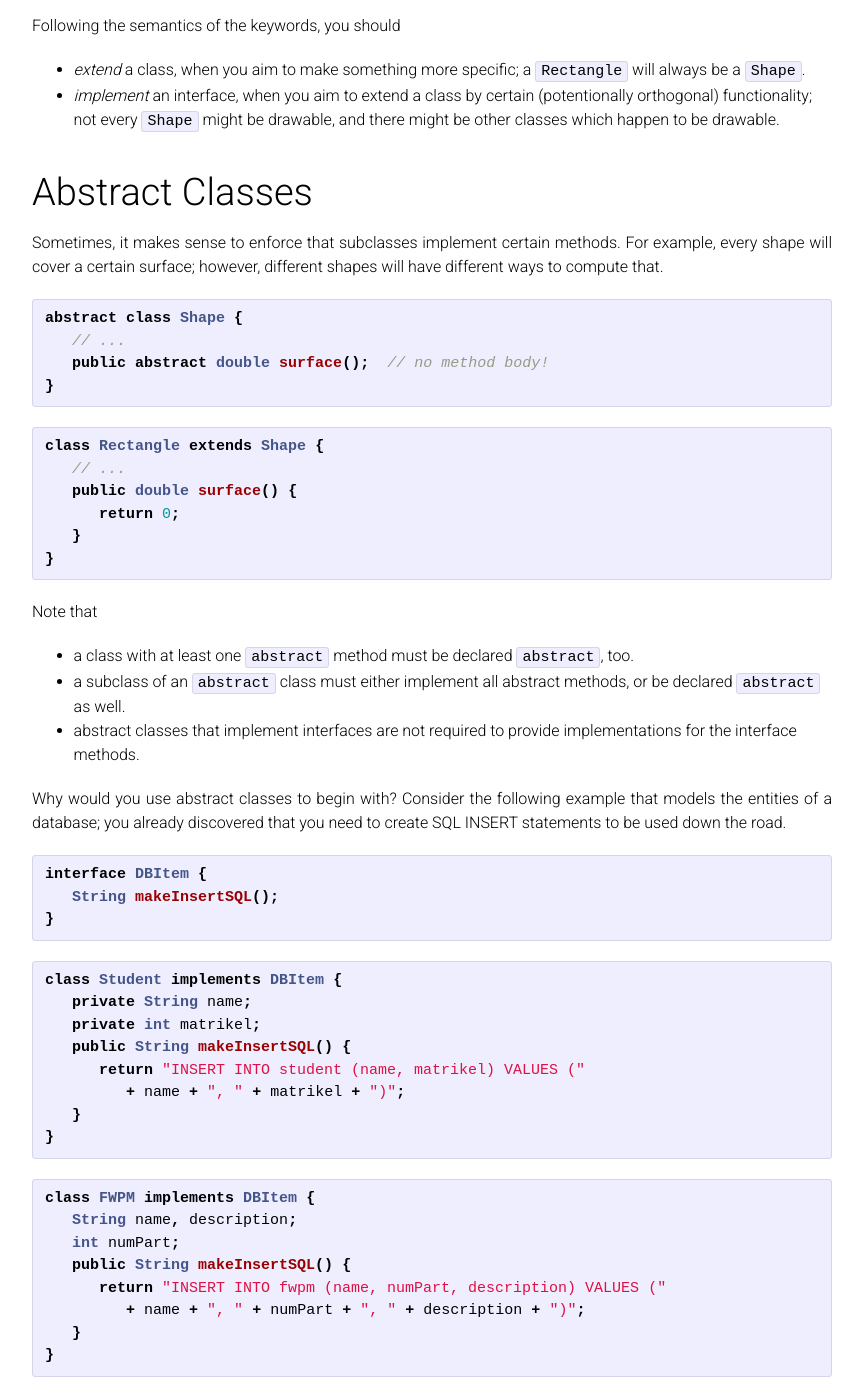
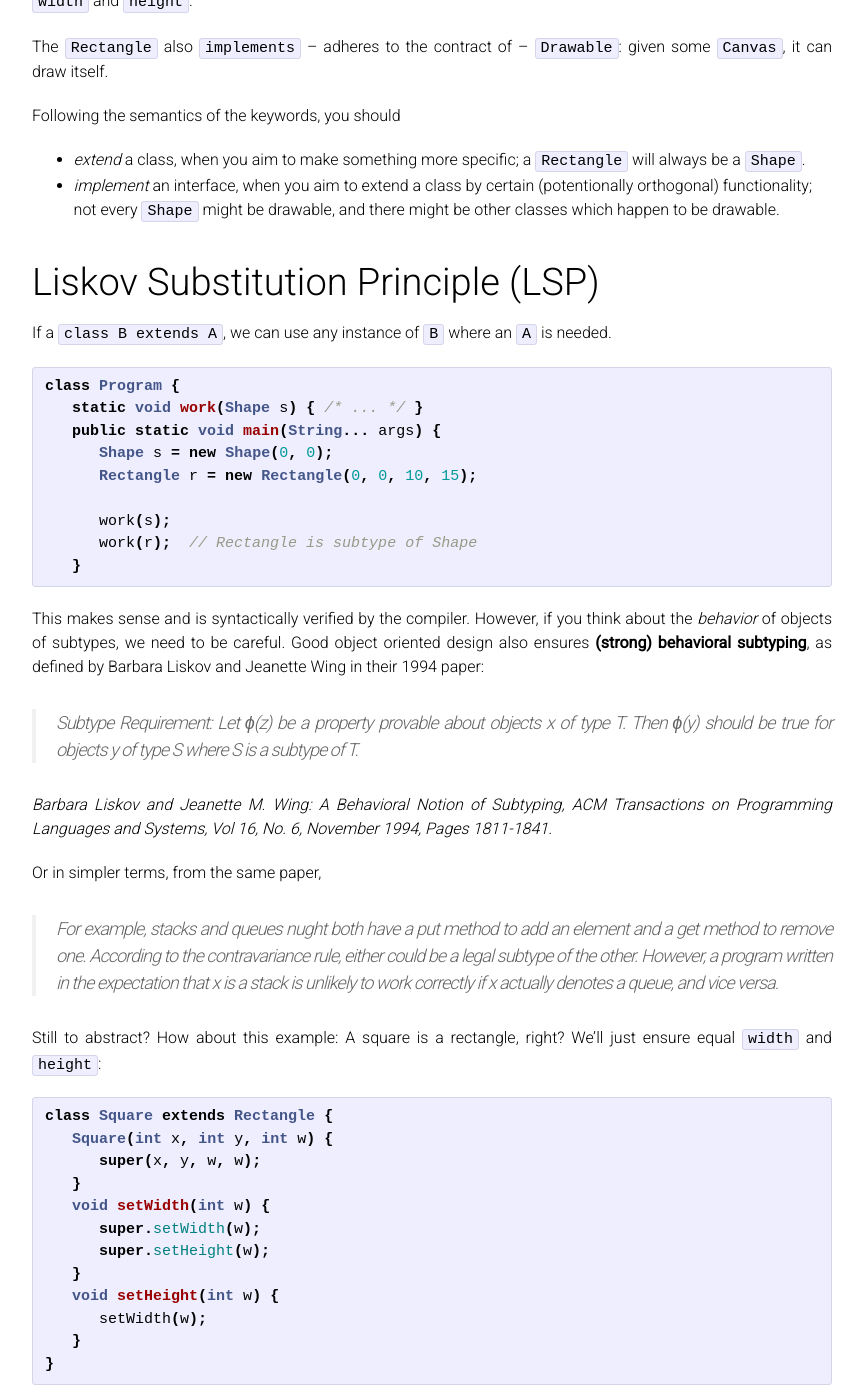
Before and after one commit to ohm-softa/ohm-softa.github.io, a Jekyll site: the page built from 03ln-inheritance.md, in a window 1280 px wide and 1400 px high, scrolled down 1155 px. Shown: the whole window, without its empty margins (208-1074 px from the left). Built offline with Jekyll 4.4.1, drawn with Linux system fonts in a browser that asks for light colours; our own code applies the rules of GitHub Pages for plain Markdown files; some of the changed text lies outside the part shown.

Commit message:
Ch. 3: Liskovs substitution principle

````diff
--- a/03ln-inheritance.md
+++ b/03ln-inheritance.md
@@ -37,6 +37,10 @@ class Rectangle extends Shape implements Drawable {
 		width = w;
 		height = h;
 	}
+	void setWidth(int w) { width = w; }
+	void setHeight(int h) { height = h; }
+	int getWidth() { return width; }
+	int getHeight() { return height; }
 	public void draw(Canvas c) { /* do some magic */ }
 }
 ```
@@ -49,6 +53,78 @@ Following the semantics of the keywords, you should
 - _extend_ a class, when you aim to make something more specific; a `Rectangle` will always be a `Shape`.
 - _implement_ an interface, when you aim to extend a class by certain (potentionally orthogonal) functionality; not every `Shape` might be drawable, and there might be other classes which happen to be drawable.
 
+
+# Liskov Substitution Principle (LSP)
+
+If a `class B extends A`, we can use any instance of `B` where an `A` is needed.
+
+```java
+class Program {
+	static void work(Shape s) { /* ... */ }
+	public static void main(String... args) {
+		Shape s = new Shape(0, 0);
+		Rectangle r = new Rectangle(0, 0, 10, 15);
+
+		work(s);
+		work(r);  // Rectangle is subtype of Shape
+	}
+```
+
+This makes sense and is syntactically verified by the compiler.
+However, if you think about the _behavior_ of objects of subtypes, we need to be careful.
+Good object oriented design also ensures **(strong) behavioral subtyping**, as defined by Barbara Liskov and Jeanette Wing in their 1994 paper:
+
+> Subtype Requirement: Let ϕ(z) be a property provable about objects x of type T. Then ϕ(y) should be true for objects y of type S where S is a subtype of T.
+
+_Barbara Liskov and Jeanette M. Wing: A Behavioral Notion of Subtyping, ACM Transactions on Programming Languages and Systems, Vol 16, No. 6, November 1994, Pages 1811-1841._
+
+Or in simpler terms, from the same paper,
+
+> For example, stacks and queues nught both have a put method to add an element and a get method to remove one.
+> According to the contravariance rule, either could be a legal subtype of the other.
+> However, a program written in the expectation that x is a stack is unlikely to work correctly if x actually denotes a queue, and vice versa.
+
+Still to abstract?
+How about this example: A square is a rectangle, right?
+We'll just ensure equal `width` and `height`:
+
+```java
+class Square extends Rectangle {
+	Square(int x, int y, int w) {
+		super(x, y, w, w);
+	}
+	void setWidth(int w) {
+		super.setWidth(w);
+		super.setHeight(w);
+	}
+	void setHeight(int w) {
+		setWidth(w);
+	}
+}
+```
+
+Now imagine the following code:
+
+```java
+class Program {
+	static void ensureLiskov(Rectangle r) {
+		r.setWidth(10);
+		r.setHeight(15);
+
+		assert r.getWidth == 10;
+	}
+	public static void main(String... args) {
+		Rectangle r = new Rectangle(0, 0, 5, 5);
+		ensureLiskov(r);
+
+		Square s = new Square(0, 0, 5);
+		ensureLiskov(s);  // assertion failed!
+	}
+}
+```
+
+The key point of Liskov's substitution principle is that while the _syntactical_ correctness can be verified by the compiler, the _behavioral_ correctness needs to be assured by the developer.
+Thus, be very careful when using inheritance, and make sure your overrides do not violate the LSP.
 
 
 # Abstract Classes
--- a/_includes/head.html
+++ b/_includes/head.html
@@ -7,7 +7,7 @@
     <link rel="canonical" href="{{ page.url | replace:'index.html','' | prepend: site.baseurl | prepend: site.url }}">
 
     <!-- Custom CSS -->
-    <link rel="stylesheet" href="{{ "/css/main.css" | prepend: site.baseurl }}">
+    <link rel="stylesheet" href="{{ '/css/main.css' | prepend: site.baseurl }}">
 
     <!-- Google fonts -->
     <link href="//fonts.googleapis.com/css?family=Roboto:400,300" rel="stylesheet" type="text/css">
````
Also changed, not shown: 03s-inheritance.html (+9 -0 lines).
